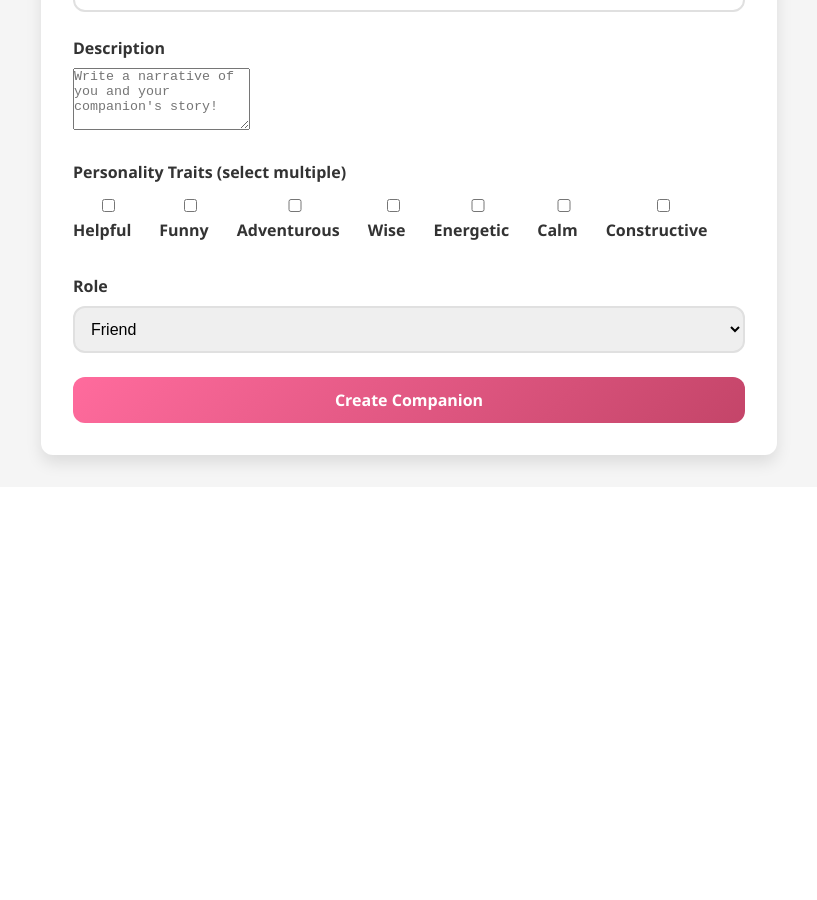
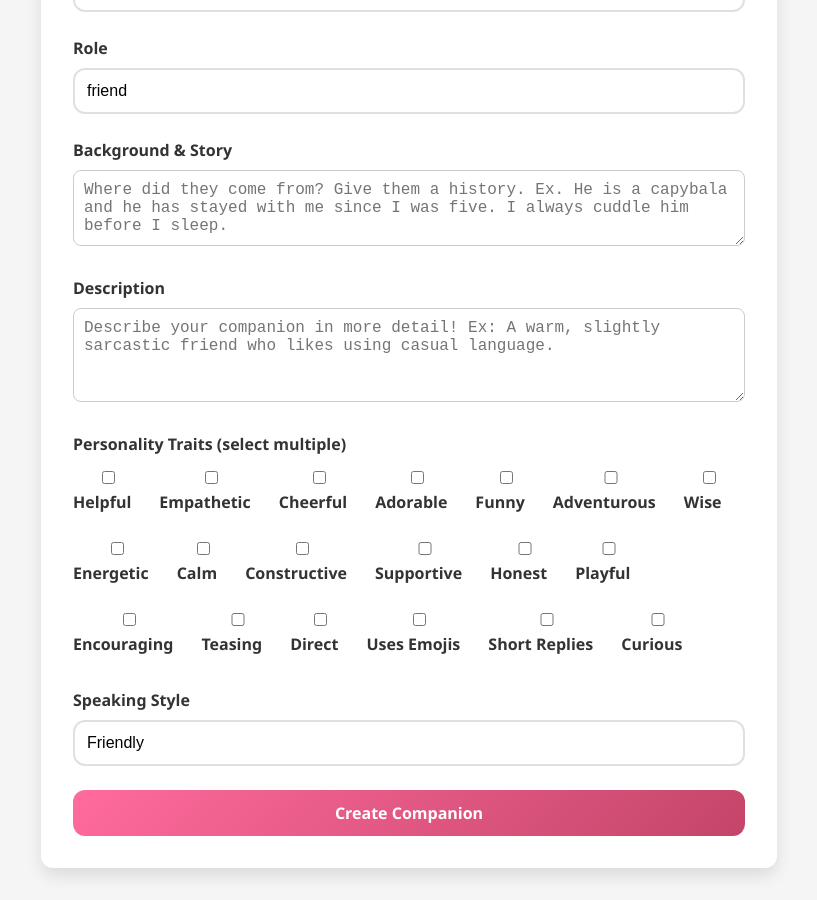
Before and after one commit to carinahuang68/PetPals, a React (Vite) app in the folder frontend/: page /customize in a window 1280 px wide. Shown: the part 440-1340 px from the top of the page, without its empty margins (231-1048 px from the left). Before the commit the page ends 927 px from the top, so only its background shows below. Built offline with nearby package versions, Linux system fonts and the light colour scheme.

Commit message:
update customization form and schema

```diff
--- a/frontend/src/Landing.css
+++ b/frontend/src/Landing.css
@@ -47,3 +47,13 @@
     margin: 20px auto;  /* centers + spacing */
     display: block;     /* important for margin auto */
   }
+
+  .description-textarea {
+    width: 100%;        /* full width of the container */
+    padding: 10px;
+    font-size: 1rem;
+    border-radius: 8px;
+    border: 1px solid #ccc;
+    resize: vertical;   /* allows vertical resizing only */
+    box-sizing: border-box; /* ensures padding is included in width */
+  }
--- a/frontend/src/components/CustomizationForm.jsx
+++ b/frontend/src/components/CustomizationForm.jsx
@@ -4,17 +4,32 @@ import './CustomizationForm.css';
 
 function CustomizationForm({ onCustomize }) {
     const [name, setName] = useState('');
+    // ... existing state
     const [personality, setPersonality] = useState({
         description: '',
+        background: '', // New field
         traits: [],
+        speakingStyle: 'Friendly', // New field
     });
+
+    const speakingStyleOptions = [
+        "Friendly & Casual",
+        "Professional & Polite",
+        "Short & Direct",
+        "Sarcastic & Witty",
+        "Bubbly & Enthusiastic",
+        "Wise & Calm",
+        "Poetic & Flowery"
+    ];
     const [role, setRole] = useState('friend');
     // const [notificationPref, setNotificationPref] = useState('check-in');
     const [preview, setPreview] = useState(null);
     const [loading, setLoading] = useState(false);
     const navigate = useNavigate();
 
-  const traitOptions = ['helpful', 'funny', 'adventurous', 'wise', 'energetic', 'calm',  'constructive'];
+    const traitOptions = ["Helpful", "Empathetic", "Cheerful", "Adorable", "Funny", "Adventurous", "Wise", "Energetic", "Calm", "Constructive", "Supportive", "Honest", "Playful", "Encouraging", "Teasing", "Direct", "Uses Emojis", "Short Replies", "Curious"]
+
+
 
     const handleTraitChange = (trait) => {
         setPersonality(prev => ({
@@ -112,15 +127,57 @@ function CustomizationForm({ onCustomize }) {
                 </div>
 
                 <div className="form-group">
+                    <label>Role</label>
+                    <input
+                        list="roles"
+                        value={role}
+                        onChange={(e) => setRole(e.target.value)}
+                        placeholder="Choose or type your role"
+                    />
+                    <datalist id="roles">
+                        <option value="friend" />
+                        <option value="therapist" />
+                        <option value="mentor" />
+                        <option value="adventure-buddy" />
+                    </datalist>
+                </div>
+
+
+                {/* <div className="form-group">
                     <label>Description</label>
                     <textarea
-            placeholder="Write a narrative of you and your companion's story!"
+                        placeholder="Describe your companion’s personality, animal type, tone, vibe, and/or narrative. Ex: A warm, slightly sarcastic friend who likes using casual language. She is my closest plushy and I like to cuddle her before I sleep!"
+                        value={personality.description}
+                        onChange={(e) => setPersonality(prev => ({ ...prev, description: e.target.value }))}
+                        rows="4"
+                        required
+                    />
+                </div> */}
+                <div className="form-group">
+                    <label>Background & Story</label>
+                    <textarea
+                        className="description-textarea"
+                        placeholder="Where did they come from? Give them a history. Ex. He is a capybala and he has stayed with me since I was five. I always cuddle him before I sleep."
+                        value={personality.background}
+                        onChange={(e) => setPersonality(prev => ({ ...prev, background: e.target.value }))}
+                        rows="3"
+                    />
+                </div>
+
+
+                <div className="form-group">
+                    <label>Description</label>
+                    <textarea
+                        className="description-textarea"
+                        placeholder="Describe your companion in more detail! Ex: A warm, slightly sarcastic friend who likes using casual language."
                         value={personality.description}
                         onChange={(e) => setPersonality(prev => ({ ...prev, description: e.target.value }))}
                         rows="4"
                         required
                     />
                 </div>
+
+
 
                 <div className="form-group">
                     <label>Personality Traits (select multiple)</label>
@@ -138,7 +195,7 @@ function CustomizationForm({ onCustomize }) {
                     </div>
                 </div>
 
-        <div className="form-group">
+                {/* <div className="form-group">
           <label>Role</label>
           <select value={role} onChange={(e) => setRole(e.target.value)}>
             <option value="friend">Friend</option>
@@ -146,7 +203,24 @@ function CustomizationForm({ onCustomize }) {
             <option value="mentor">Mentor</option>
             <option value="adventure-buddy">Adventure Buddy</option>
           </select>
+        </div> */}
+
+                {/* NEW: Speaking Style (Dropdown + Custom Type) */}
+                <div className="form-group">
+                    <label>Speaking Style</label>
+                    <input
+                        list="speaking-styles"
+                        value={personality.speakingStyle}
+                        onChange={(e) => setPersonality(prev => ({ ...prev, speakingStyle: e.target.value }))}
+                        placeholder="Select style or type your own (e.g., Pirate Talk)"
+                    />
+                    <datalist id="speaking-styles">
+                        {speakingStyleOptions.map(style => (
+                            <option key={style} value={style} />
+                        ))}
+                    </datalist>
                 </div>
+
 
                 <button type="submit" className="submit-btn" disabled={loading}>
                     {loading ? 'Creating Companion...' : 'Create Companion'}
```
Also changed, not shown: 2 other files (tests, documents, lock files or other folders). Lines whose indentation alone changed are shown as unchanged.
